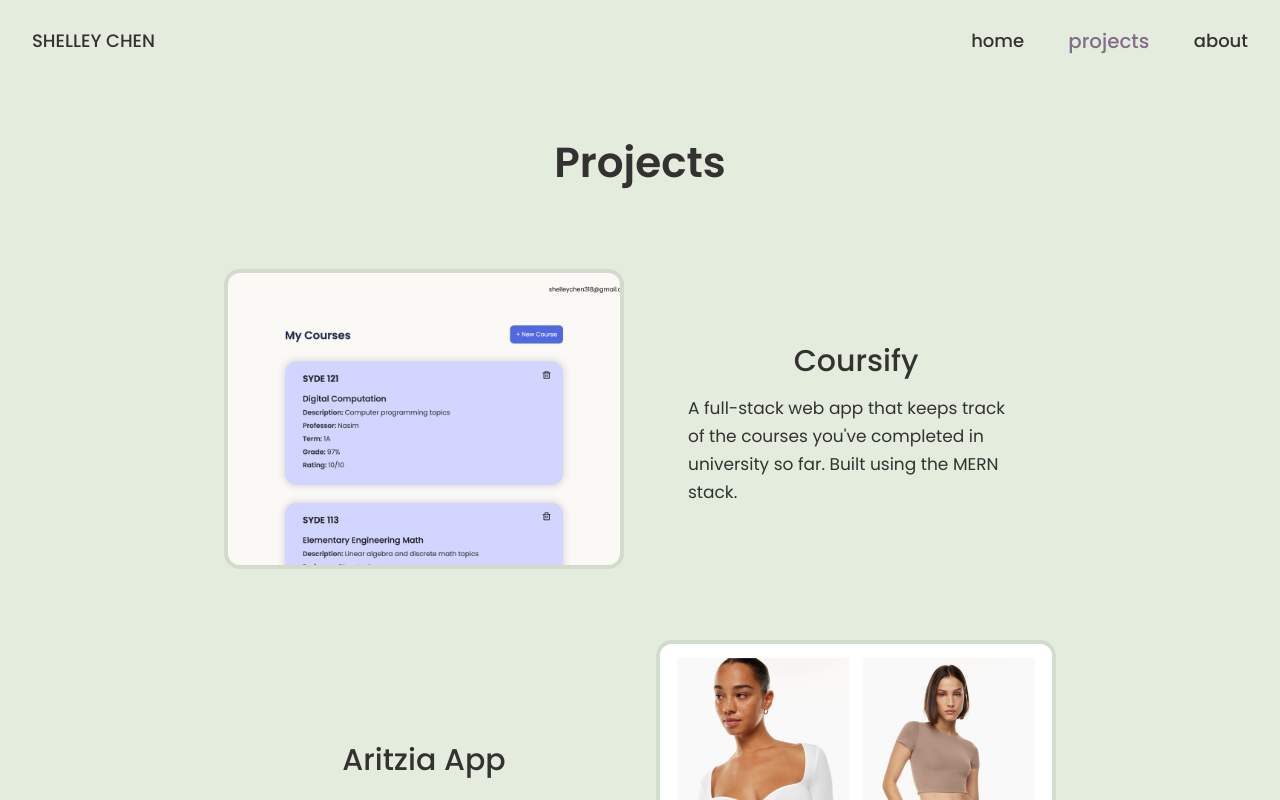
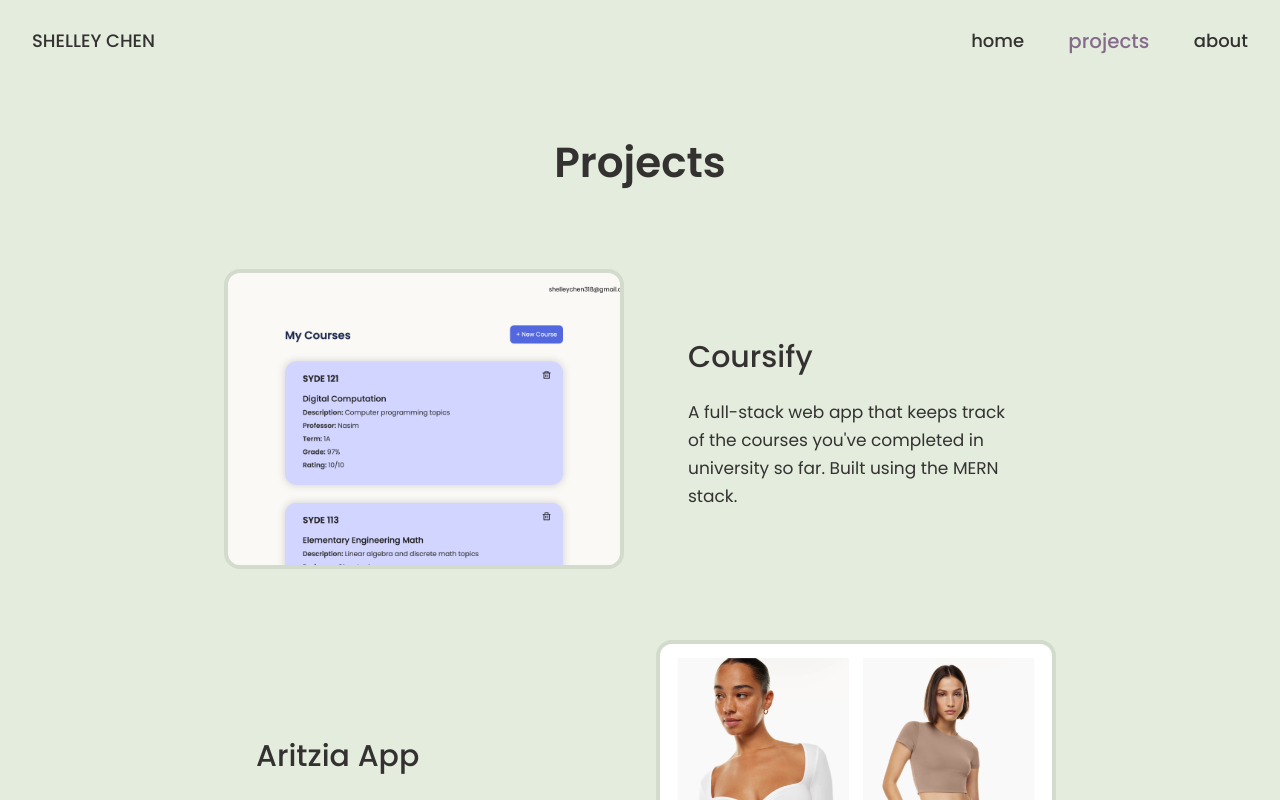
Before and after one commit to shelleychen318/personal-website, a Next.js app: page /projects in a window 1280 px wide. Shown: the top 800 px of the page. Built offline with nearby package versions, Linux system fonts and the light colour scheme.

Commit message:
added underline animation on project titles

```diff
--- a/styles/Projects.module.scss
+++ b/styles/Projects.module.scss
@@ -19,14 +19,6 @@
       padding: 1.5rem 2rem;
       transition-property: background-color;
       transition-duration: 0.15s;
-
-      &:hover {
-        background-color: var(--bg-darker);
-
-        .title {
-          text-decoration: underline;
-        }
-      }
 
       .imageContainer {
         max-width: 400px;
@@ -52,8 +44,24 @@
         max-width: 90%;
 
         h3 {
+          width: fit-content;
           text-align: center;
-          margin: 0 0 10px 0;
+          padding-bottom: 2px;
+          background-image: linear-gradient(#000 0 0);
+          background-position: 0 100%;
+          background-size: 0% 2.5px;
+          background-repeat: no-repeat;
+          transition: background-size 0.3s, background-position 0s 0.3s;
+          margin: 0 0 1rem 0;
+        }
+      }
+
+      &:hover {
+        background-color: var(--bg-darker);
+
+        .info > h3 {
+          background-position: 100% 100%;
+          background-size: 100% 2.5px;
         }
       }
     }
```
